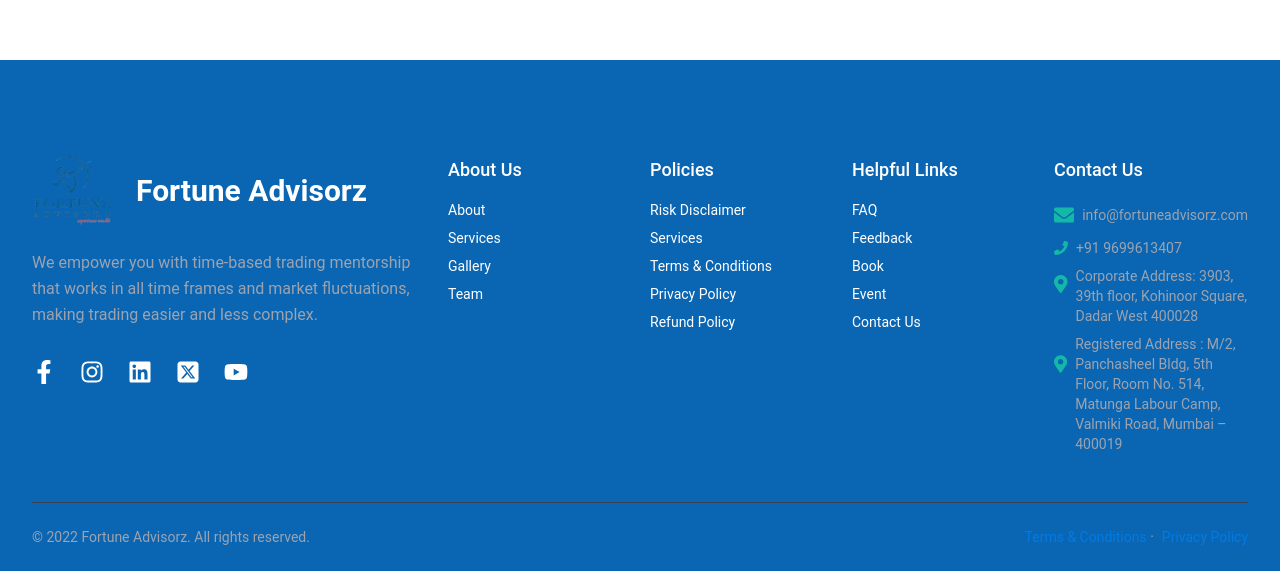
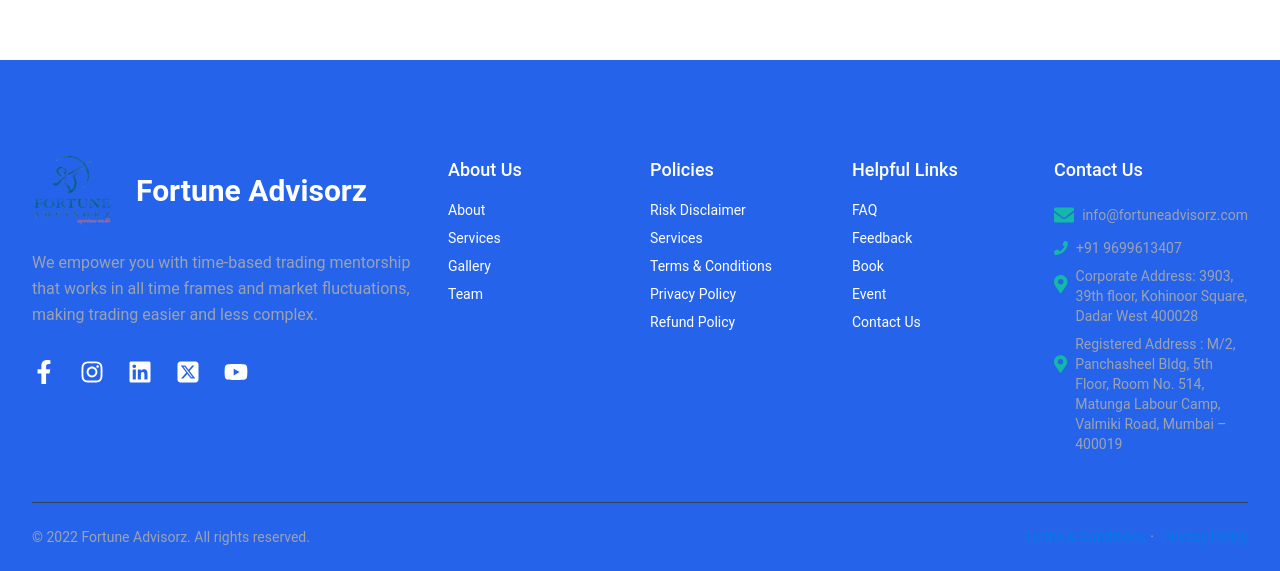
Before and after one commit to Sarvesh-24/FortuneWeb, a React (Create React App) app: page /mutualfunds in a window 1280 px wide. Shown: the part 2532-3103 px from the top of the page. Built offline with nearby package versions, Linux system fonts and the light colour scheme.

Commit message:
footer color changed

```diff
--- a/src/components/Footer.js
+++ b/src/components/Footer.js
@@ -7,7 +7,7 @@
 
 const Footer = () => {
   return (
-    <footer className="bg-cblue dark:bg-gray-900 text-white mt-0 mb-0">
+    <footer className="bg-blue-600 dark:bg-gray-900 text-white mt-0 mb-0">
       <div className="mx-auto max-w-screen-xl px-4 pb-6 pt-16 sm:px-6 lg:px-8 lg:pt-24">
         <div className="grid grid-cols-1 gap-8 lg:grid-cols-3">
           <div>
```
